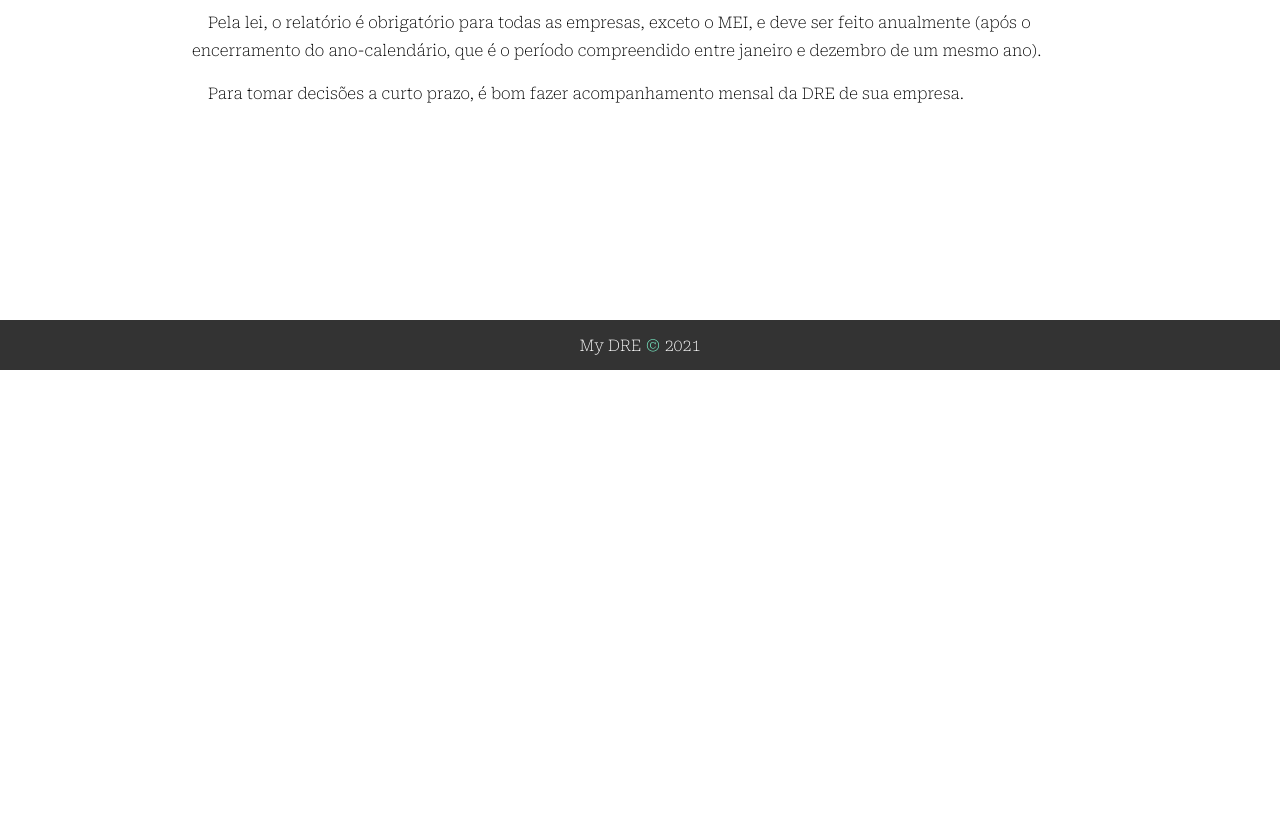
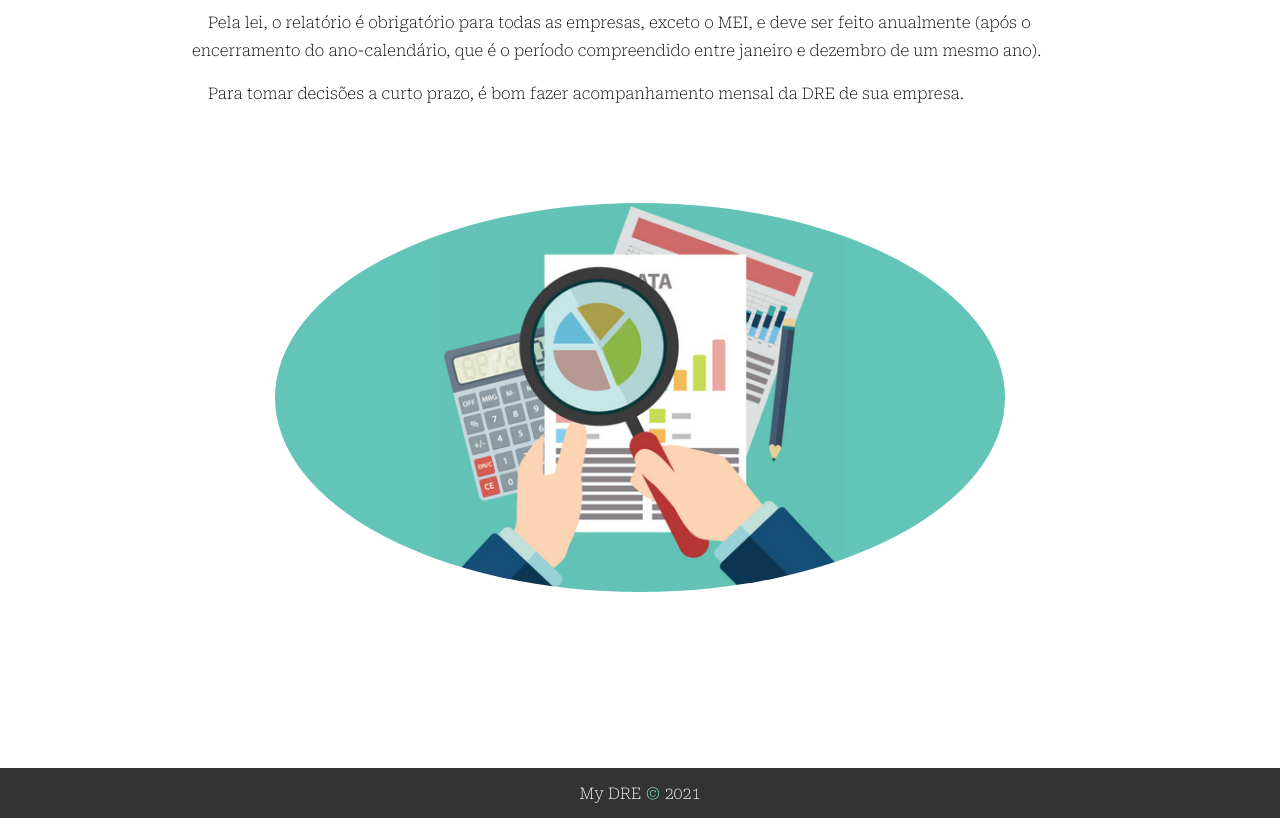
Before and after one commit to MuriloPrudencio/DRE, a Next.js app: page /sobre_dre in a window 1280 px wide. Shown: the part 480-1298 px from the top of the page. Before the commit the page ends 850 px from the top, so only its background shows below. Built offline with nearby package versions, Linux system fonts and the light colour scheme.

Commit message:
Inserindo imagem

```diff
--- a/pages/sobre_dre.js
+++ b/pages/sobre_dre.js
@@ -20,6 +20,7 @@ export default function Sobre() {
             <p>
                 Para tomar decisões a curto prazo, é bom fazer acompanhamento mensal da DRE de sua empresa.
             </p>
+            <img src="/img/estrutura.png"/>
         </div>
         </>
     )
--- a/styles/EntendaDRE.module.css
+++ b/styles/EntendaDRE.module.css
@@ -25,6 +25,12 @@
   color: #62ceaa;
 }
 
+.entenda_container img {
+  width: 60%;
+  border-radius: 80%;
+  padding: 5em 0em;
+}
+
 @media (max-width: 758px) {
   .entenda_container h1 {
     font-size: 1.8em;
```
Also changed, not shown: public/img/estrutura.png (added).
